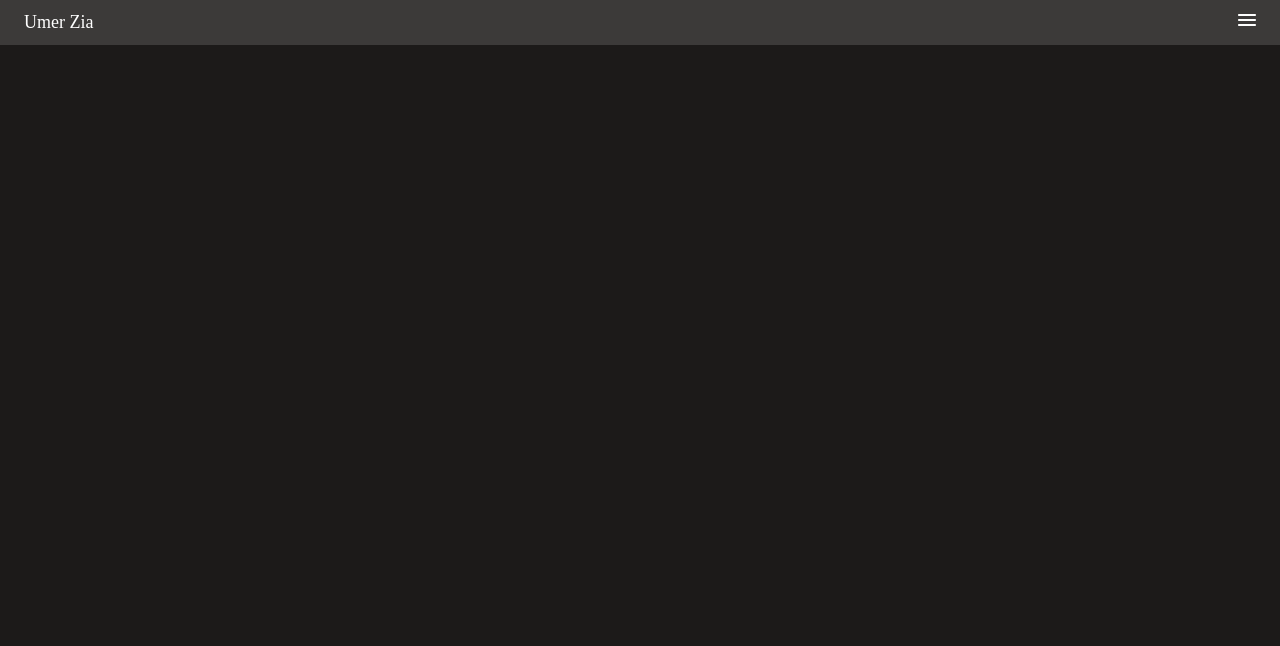
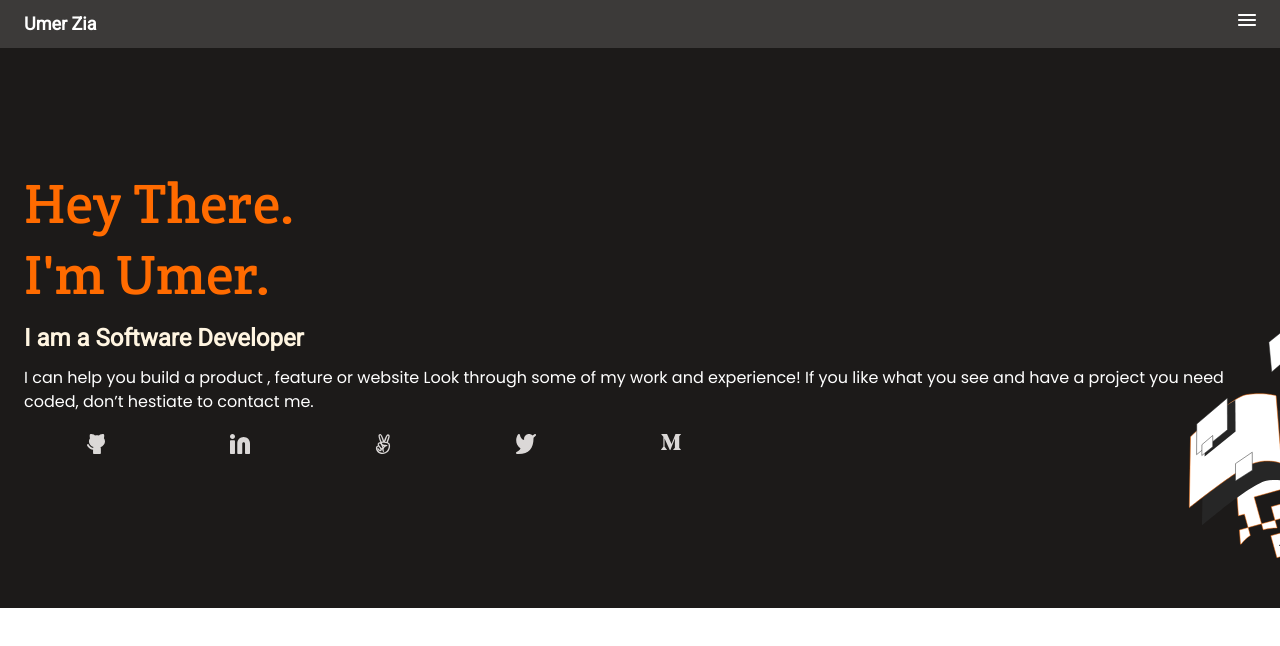
Before and after one commit to UmerZia/Portfolio-Microverse, a plain HTML site: page index.html in a window 1280 px wide. Drawn offline with Linux system fonts and the light colour scheme.

Commit message:
Add Headline Section

```diff
--- a/index.html
+++ b/index.html
@@ -12,5 +12,37 @@
       <a class="logo" href="#">Umer Zia</a>
       <nav><img src="images/Union.svg" alt="Menu Icon" /></nav>
     </header>
+
+    <section class="main-body">
+      <h1 class="main-heading">
+        Hey There.<br />
+        I'm Umer.
+      </h1>
+      <h2 class="sub-heading">I am a Software Developer</h2>
+      <p>
+        I can help you build a product , feature or website Look through some of
+        my work and experience! If you like what you see and have a project you
+        need coded, don’t hestiate to contact me.
+      </p>
+      <div>
+        <ul class="icon">
+          <li>
+            <a href="#"><img src="images/GitHub.svg" alt="GitHub" /></a>
+          </li>
+          <li>
+            <a href="#"><img src="images/Linkdin.svg" alt="Linkdin" /></a>
+          </li>
+          <li>
+            <a href="#"><img src="images/Hand-Icon.svg" alt="HandIcon" /></a>
+          </li>
+          <li>
+            <a href="#"><img src="images/Twitter.svg" alt="Twitter" /></a>
+          </li>
+          <li>
+            <a href="#"><img src="images/M-Icon.svg" alt="M-Icon" /></a>
+          </li>
+        </ul>
+      </div>
+    </section>
   </body>
 </html>
--- a/style.css
+++ b/style.css
@@ -1,4 +1,6 @@
-@import url('https://fonts.googleapis.com/css2?family=Crete+Round&display=swap');
+@import url("https://fonts.googleapis.com/css2?family=Crete+Round&display=swap");
+@import url("https://fonts.googleapis.com/css2?family=Crete+Round&family=Roboto&display=swap");
+@import url("https://fonts.googleapis.com/css2?family=Crete+Round&family=Poppins&family=Roboto&display=swap");
 
 * {
     padding: 0;
@@ -6,14 +8,10 @@
     box-sizing: border-box;
 }
 
-body {
-    background-color: #1C1A19;
-}
-
 .navbar {
     display: flex;
     justify-content: space-between;
-    background-color: #3C3A39;
+    background-color: #3c3a39;
     color: white;
     padding: 12px 24px;
 }
@@ -22,4 +20,52 @@ body {
     color: white;
     text-decoration: none;
     font-size: 18px;
+    font-family: "Roboto";
+    font-style: normal;
+    font-weight: 700;
+    line-height: 24px;
 }
+
+.main-heading {
+    font-family: "Crete Round";
+    font-weight: 400;
+    color: #ff6b00;
+    font-size: 56px;
+    padding: 120px 24px 0px 24px;
+    margin: 0;
+}
+
+.sub-heading {
+    font-family: "Roboto";
+    font-weight: 700;
+    font-size: 24px;
+    line-height: 32px;
+    color: #fff5e1;
+    padding: 12px 24px;
+    margin: 0;
+}
+
+.main-body {
+    background-color: #1c1a19;
+    background-image: url(images/Main-Page-Design.svg);
+    background-repeat: no-repeat;
+    background-position: bottom right;
+}
+
+.main-body p {
+    font-family: "Poppins";
+    font-style: normal;
+    font-weight: 400;
+    font-size: 16px;
+    line-height: 24px;
+    color: white;
+    padding: 0 24px 20px;
+}
+
+.icon {
+    display: flex;
+    justify-content: space-around;
+    list-style: none;
+    width: 60%;
+    padding: 0 24px 150px;
+}
```
Also changed, not shown: images/Battery.svg (deleted), images/Cellular Connection.svg (deleted), images/Wifi.svg (deleted).
